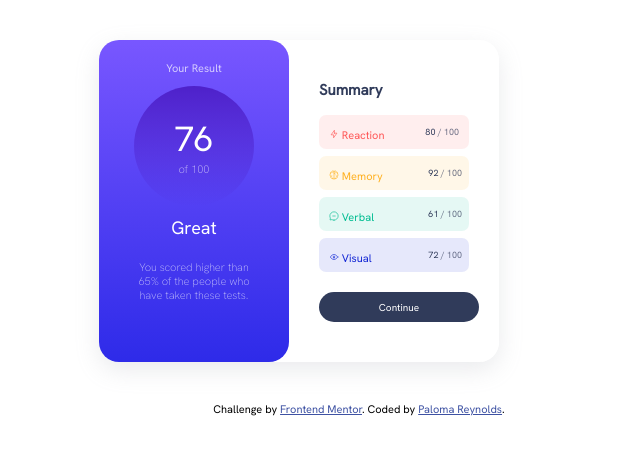
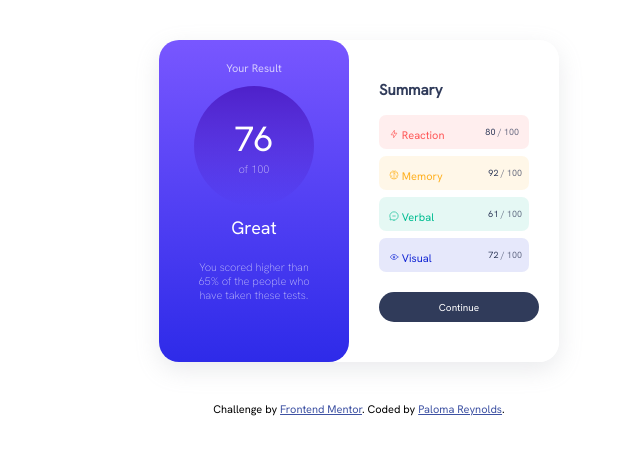
Before and after one commit to palomareynolds/results-summary-FrontEndMentor, a plain HTML site: page index.html in a window 1280 px wide. Shown: the whole page, without its empty margins (281-921 px from the left). Drawn offline with Linux system fonts and the light colour scheme; a web font is replaced by a local one.

Commit message:
Update styles.css

```diff
--- a/styles.css
+++ b/styles.css
@@ -1,7 +1,4 @@
-body {
-    margin: 20px 350px;
 
-}
 
 * {
     font-family: 'Hanken Grotesk', sans-serif;
@@ -13,7 +10,7 @@ body {
 
 .container {
     display: flex;
-    margin: 40px 30px;
+    margin: 40px auto;
     /* box-shadow: 0px 0px 10px rgb(163, 163, 163); */
     box-shadow: rgba(0, 0, 0, 0.15) 1.95px 1.95px 2.6px;
     box-shadow: rgba(149, 157, 165, 0.2) 0px 8px 24px;
```
